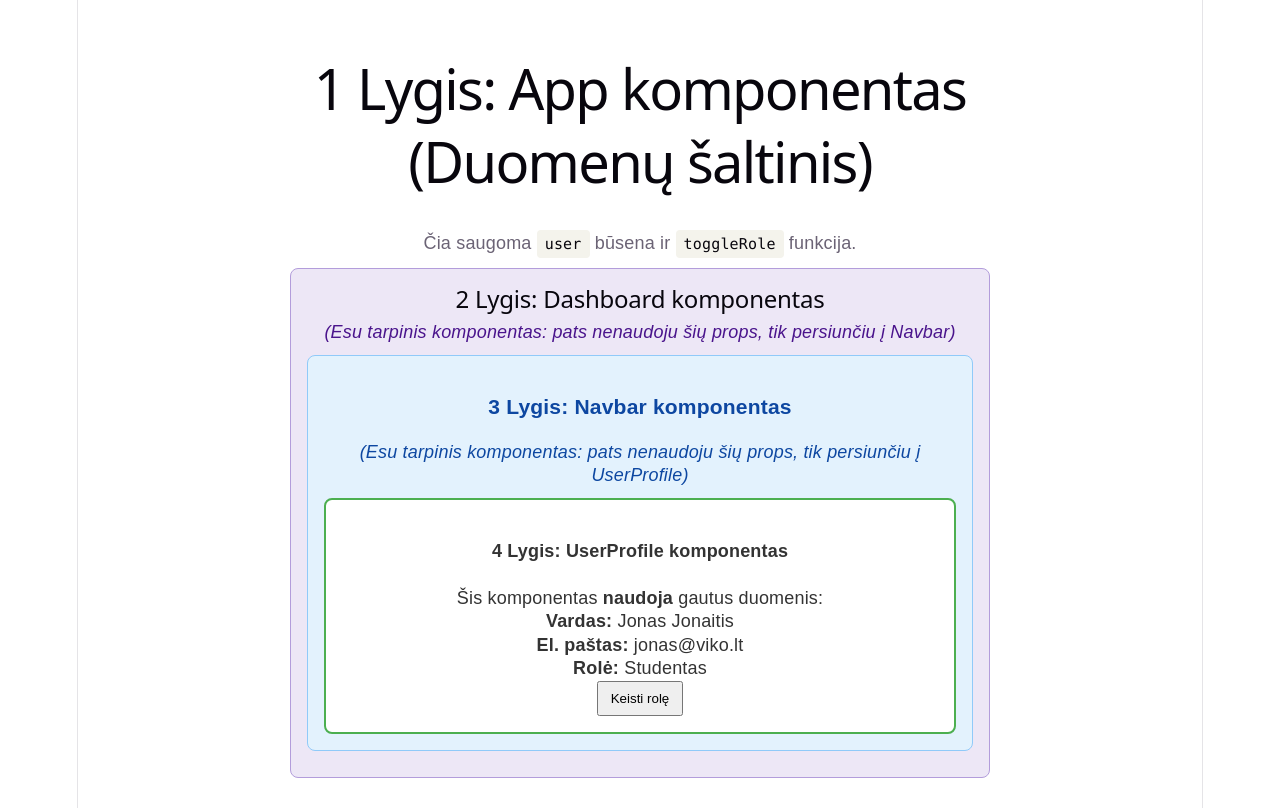
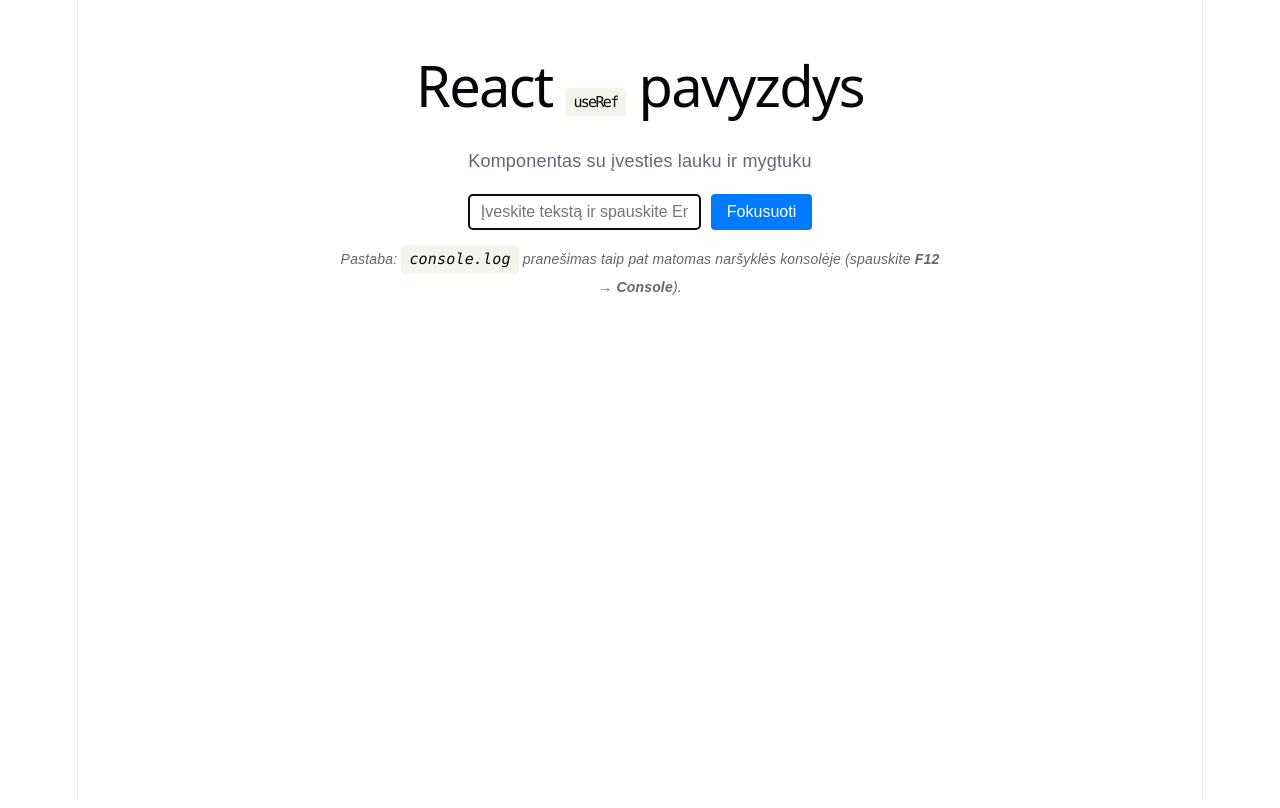
Before and after one commit to PI24SN-kestutis/React_JS, a React (Vite) app: page / in a window 1280 px wide. Built offline with nearby package versions, Linux system fonts and the light colour scheme.

Commit message:
feat: sukurtas useRef pavyzdys su lauko fokusavimu ir Enter apdorojimu

```diff
--- a/src/App.jsx
+++ b/src/App.jsx
@@ -1,27 +1,73 @@
-import { useState } from 'react';
-import Dashboard from './components/Dashboard';
+import { useEffect, useRef, useState } from 'react';
 
 function App() {
-  const [user, setUser] = useState({
-    name: 'Jonas Jonaitis',
-    email: 'jonas@viko.lt',
-    role: 'Studentas'
-  });
+  // 2. Sukurkite ref: useRef(null) ir priskirkite atributą ref
+  const inputRef = useRef(null);
 
-  const toggleRole = () => {
-    setUser((prev) => ({
-      ...prev,
-      role: prev.role === 'Studentas' ? 'Dėstytojas' : 'Studentas'
-    }));
+  // Būsena ekrane atvaizduoti paspausto Enter tekstą (kad matytųsi ne tik konsolėje)
+  const [submittedValue, setSubmittedValue] = useState('');
+
+  // useEffect: sufokusuokite lauką, kai komponentas atsiranda ekrane
+  useEffect(() => {
+    inputRef.current.focus();
+  }, []);
+
+  // 3. Mygtuko paspaudimo funkcija: inputRef.current.focus()
+  const handleFocus = () => {
+    inputRef.current.focus();
+  };
+
+  // onKeyDown: paspaudus Enter - console.log(turinys)
+  const handleKeyDown = (e) => {
+    if (e.key === 'Enter') {
+      const text = inputRef.current.value;
+      console.log('Įvesties lauko turinys:', text);
+      setSubmittedValue(text);
+    }
   };
 
   return (
-    <div style={{ maxWidth: '700px', margin: '20px auto', fontFamily: 'Arial, sans-serif', lineHeight: 1.3}}>
-      <h1>1 Lygis: App komponentas (Duomenų šaltinis)</h1>
-      <p>Čia saugoma <code>user</code> būsena ir <code>toggleRole</code> funkcija.</p>
+    <div style={{ maxWidth: '600px', margin: '40px auto', fontFamily: 'Arial, sans-serif', textAlign: 'center' }}>
+      <h1>React <code>useRef</code> pavyzdys</h1>
+      <p>Komponentas su įvesties lauku ir mygtuku</p>
 
-      {/* Pradedamas 'prop drilling' procesas per komponentus iš 'components' aplanko */}
-      <Dashboard user={user} onRoleChange={toggleRole} />
+      <div style={{ display: 'flex', gap: '10px', justifyContent: 'center', marginTop: '20px' }}>
+        {/* 1. Įvesties laukas su ref ir onKeyDown apdorojimu */}
+        <input
+          ref={inputRef}
+          type="text"
+          placeholder="Įveskite tekstą ir spauskite Enter..."
+          onKeyDown={handleKeyDown}
+          style={{ padding: '8px 12px', fontSize: '16px', borderRadius: '4px', border: '1px solid #ccc' }}
+        />
+
+        {/* 1. Mygtukas ir 3. onClick: inputRef.current.focus() */}
+        <button
+          onClick={handleFocus}
+          style={{
+            padding: '8px 16px',
+            fontSize: '16px',
+            borderRadius: '4px',
+            border: 'none',
+            backgroundColor: '#007bff',
+            color: '#fff',
+            cursor: 'pointer'
+          }}
+        >
+          Fokusuoti
+        </button>
+      </div>
+
+      {/* Papildomas vizualus atvaizdavimas ekrane */}
+      {submittedValue && (
+        <div style={{ marginTop: '20px', padding: '10px', backgroundColor: '#e9f7ef', borderRadius: '4px' }}>
+          <strong>Paskutinis išsiųstas turinys:</strong> {submittedValue}
+        </div>
+      )}
+
+      <p style={{ marginTop: '15px', color: '#666', fontSize: '14px' }}>
+        <em>Pastaba: <code>console.log</code> pranešimas taip pat matomas naršyklės konsolėje (spauskite <strong>F12</strong> &rarr; <strong>Console</strong>).</em>
+      </p>
     </div>
   );
 }
```
